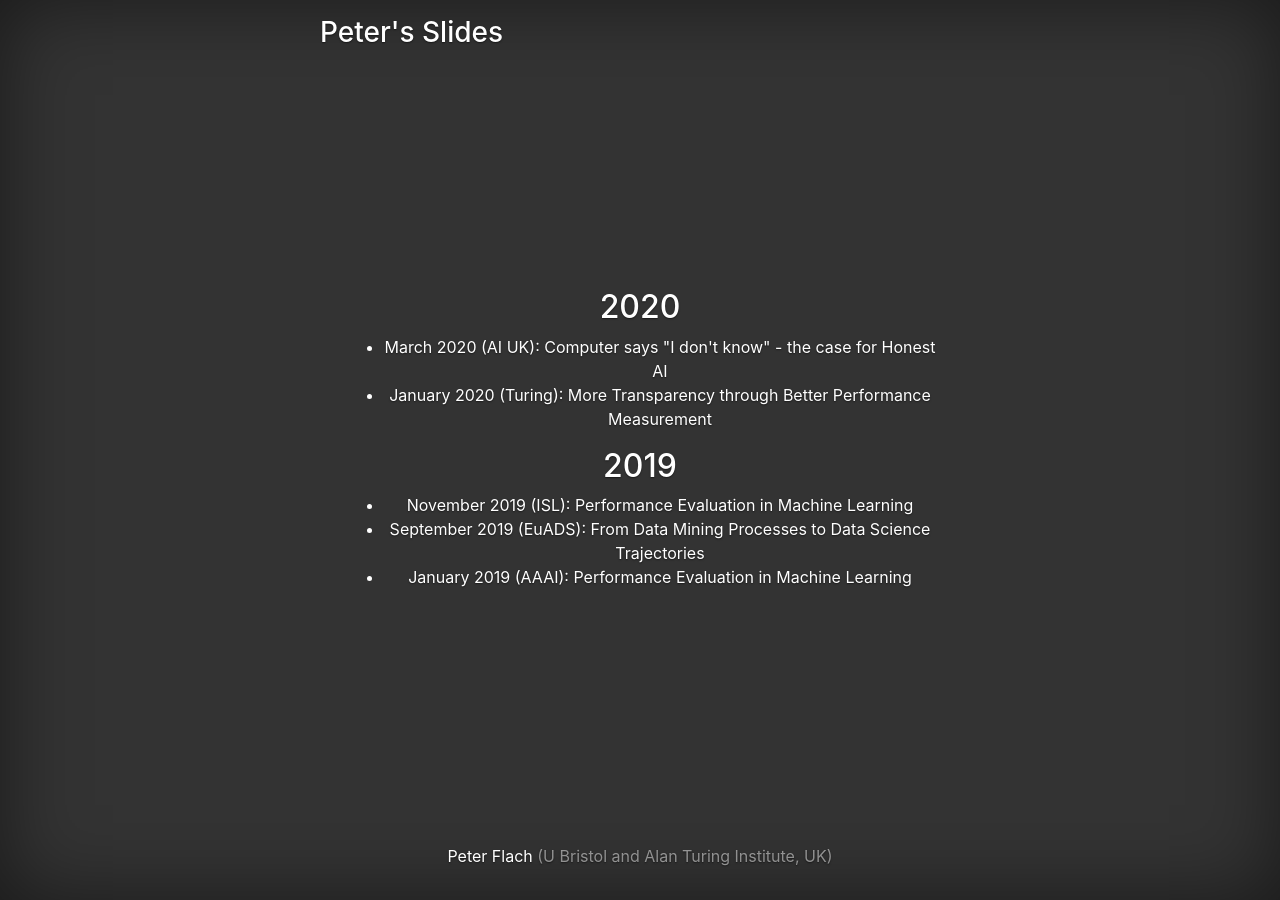
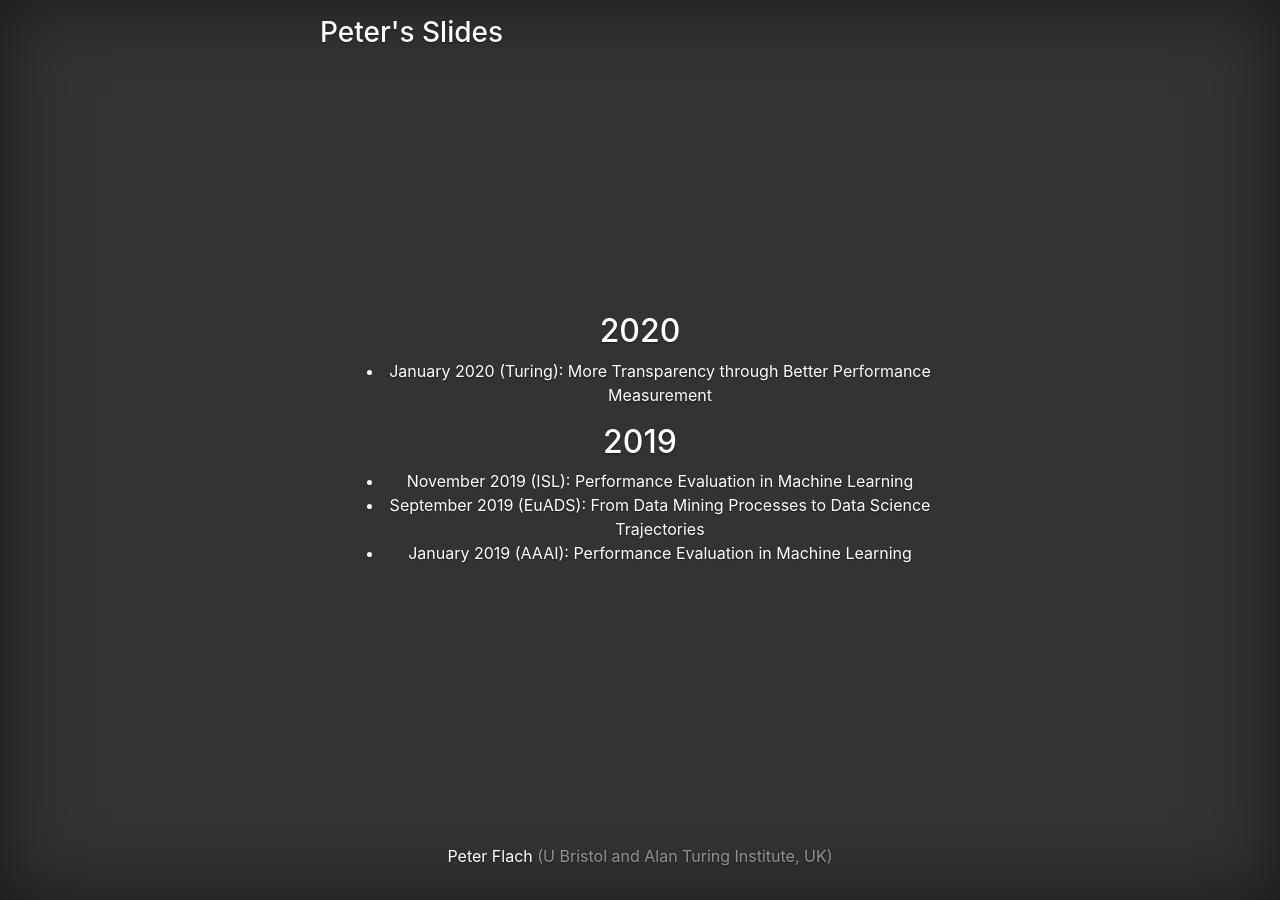
Before and after one commit to perellonieto/slides_flach, a Jekyll site: the page built from index.html, in a window 1280 px wide. Built offline with Jekyll 4.4.1, drawn with Linux system fonts in a browser that asks for light colours.

Commit message:
Update index.html

```diff
--- a/index.html
+++ b/index.html
@@ -49,7 +49,7 @@ layout: none
   <main role="main" class="inner cover">
   <h2>2020</h2>
     <ul>
-      <li>March 2020 (AI UK): Computer says "I don't know" - the case for Honest AI
+      <!--li>March 2020 (AI UK): Computer says "I don't know" - the case for Honest AI-->
       <li><a href="2020_turing">January 2020 (Turing): More Transparency through Better Performance Measurement</a></li>
     </ul>
 
```
